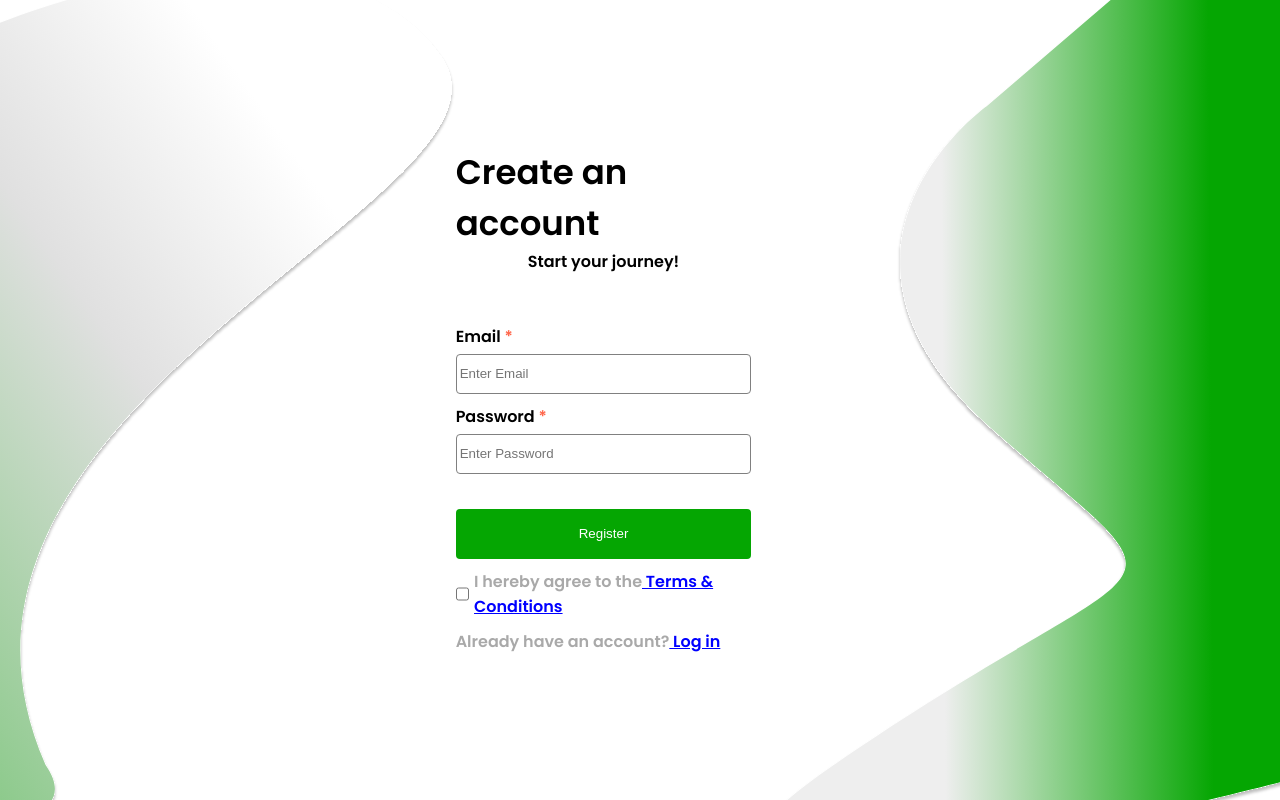
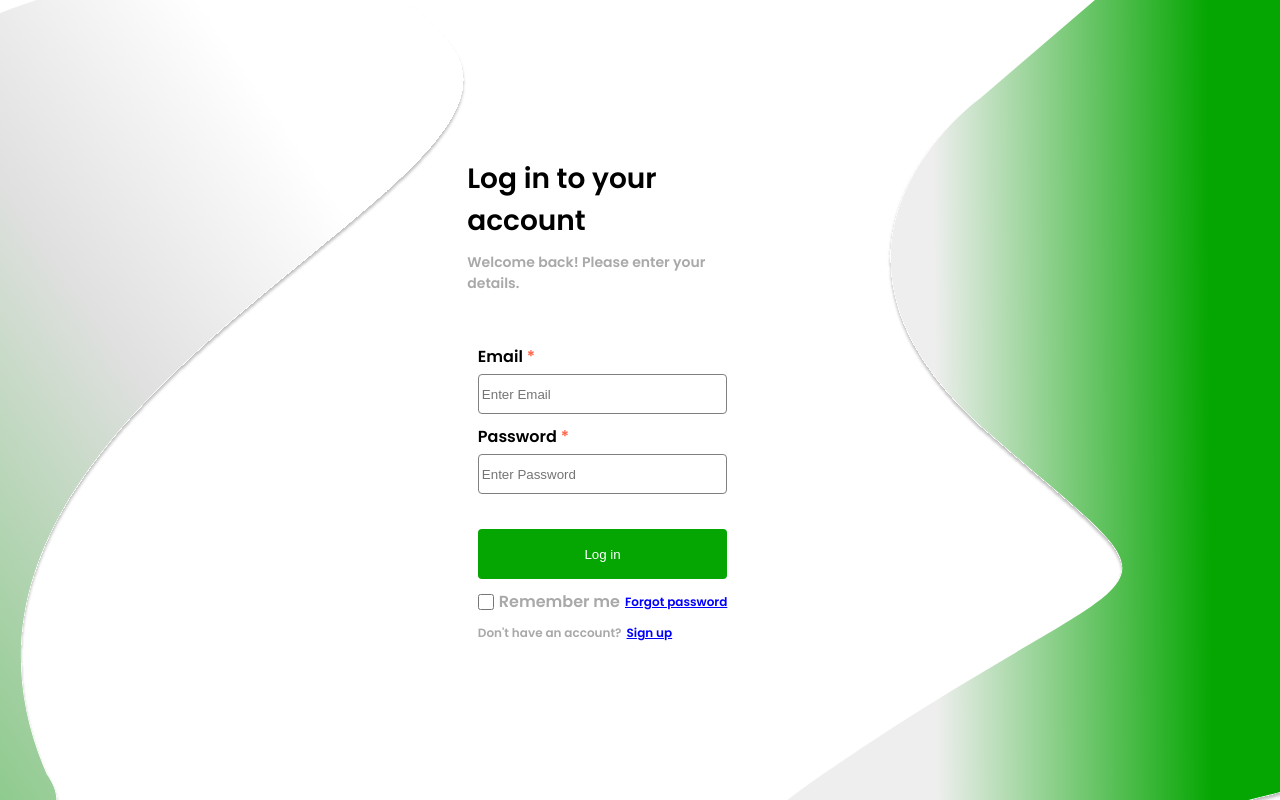
Before and after one commit to shahzeb-ui/WebParam-Param-LMS-Student, a Next.js app: page /login in a window 1280 px wide. Built offline with nearby package versions, Linux system fonts and the light colour scheme.

Commit message:
register/login

```diff
--- a/app/(auth)/auth.scss
+++ b/app/(auth)/auth.scss
@@ -76,7 +76,7 @@
             align-items: center;
             color: darkgray;
 
-            & span {
+            & a {
                 text-decoration: underline;
                 color: blue;
                 cursor: pointer;
@@ -93,11 +93,14 @@
 
 
     & h1 {
-        font-size: 34px;
+        font-size: 28px;
     }
 
     & > p {
         font-weight: 400;
+        font-size: 14px;
+        margin-top: 10px;
+        color: darkgray;
     }
 
 
@@ -153,12 +156,28 @@
             gap: 5px;
             align-items: center;
             color: darkgray;
+            justify-content: space-between;
 
-            & span {
+            & > label,
+            & > a {
+                font-size: 12px;
+            }
+
+            & > a {
                 text-decoration: underline;
                 color: blue;
                 cursor: pointer;
             }
+
+            & > div {
+                display: flex;
+                align-items: center;
+                gap: 5px;
+            }
+
+            & p {
+                font-size: 12px;
+            }
         }
     }
 }
--- a/app/(auth)/login/page.tsx
+++ b/app/(auth)/login/page.tsx
@@ -1,8 +1,11 @@
+import Link from "next/link";
+
 export default function Login() {
     return (
         <div className="login">
-            <h1>Create an account</h1>
-            <p>Start your journey!</p>
+            <h1>Log in to your account
+            </h1>
+            <p>Welcome back! Please enter your details.</p>
             <form action="/">
                 <div className="inputContainer">
                     <label htmlFor="email">Email <span className="required">*</span></label>
@@ -12,14 +15,18 @@ export default function Login() {
                     <label htmlFor="password">Password <span className="required">*</span></label>
                     <input type="password" placeholder="Enter Password" name="password" />
                 </div>
-                <button type="submit">Register</button>
+                <button type="submit">Log in</button>
                 <div className="terms">
-                <input type="checkbox" name="checkbox" /> <label htmlFor="checkbox">I hereby agree to the
-                <span> Terms & Conditions</span></label>
+                    <div>
+                        <input type="checkbox" name="checkbox" /> <label htmlFor="checkbox">Remember me
+                        </label>
+                    </div>
+                    <Link href="/reset">Forgot password</Link>
                 </div>
                 <div className="terms">
-                    <p>Already have an account?
-                    <span> Log in</span></p>
+                    <p>Don't have an account?
+                    <Link href={'/register'} style={{marginLeft: '5px', color: 'blue', textDecoration:'underline'}}>Sign up</Link>
+                    </p>
                 </div>
             </form>
         </div>
--- a/app/(auth)/register/page.tsx
+++ b/app/(auth)/register/page.tsx
@@ -1,3 +1,5 @@
+import Link from "next/link";
+
 export default function Register() {
     return (
         <div className="register">
@@ -23,11 +25,11 @@ export default function Register() {
                 <button type="submit">Register</button>
                 <div className="terms">
                 <input type="checkbox" name="checkbox" /> <label htmlFor="checkbox">I hereby agree to the
-                <span> Terms & Conditions</span></label>
+                <Link href={'/terms-and-conditions'}> Terms & Conditions</Link></label>
                 </div>
                 <div className="terms">
                     <p>Already have an account?
-                    <span> Log in</span></p>
+                    <Link href={'/login'}> Log in</Link></p>
                 </div>
             </form>
         </div>
```
